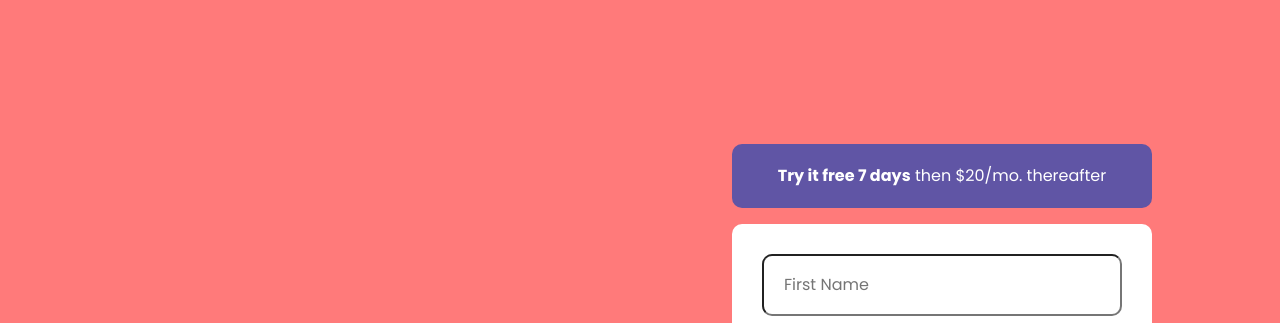
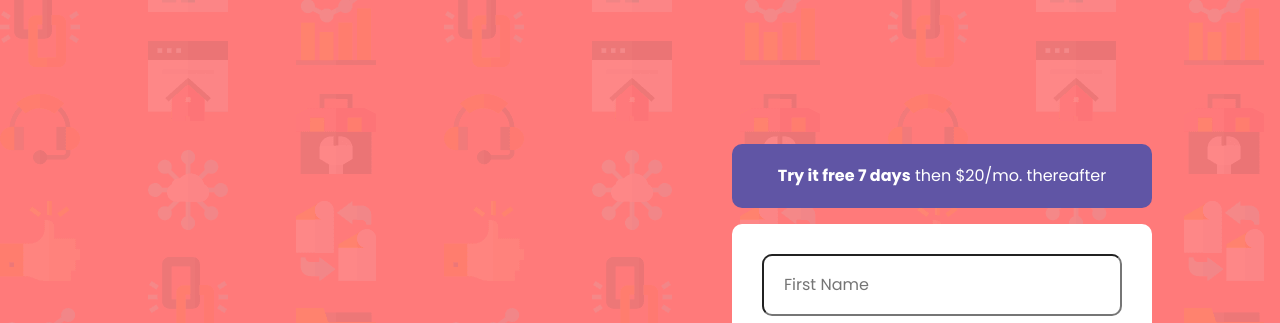
Before and after one commit to noelhoppe/intro-component-with-signup-form-master, a website: page index.html in a window 1280 px wide. Shown: the top 323 px of the page. Drawn offline with nearby package versions, Linux system fonts and the light colour scheme; the site is published under a folder, as on GitHub Pages, so addresses that start at the root find nothing.

Commit message:
fix background image

```diff
--- a/styles.css
+++ b/styles.css
@@ -17,7 +17,7 @@
 }
 
 body {
-    background-image: url("/images/bg-intro-mobile.png");
+    background-image: url(images/bg-intro-mobile.png);
     background-color: var(--clr-primary-red);
     color: white;
     line-height: 1.5rem; /* problems with line-height for the <h1> tag */
@@ -90,7 +90,7 @@ button, input {
 
 @media screen and (min-width: 426px) /* min-width property phone up */ {
     body {
-        background-image: url("/images/bg-intro-desktop.png");
+        background-image: url(images/bg-intro-desktop.png);
     }
     main {
         flex-direction: row;
```
